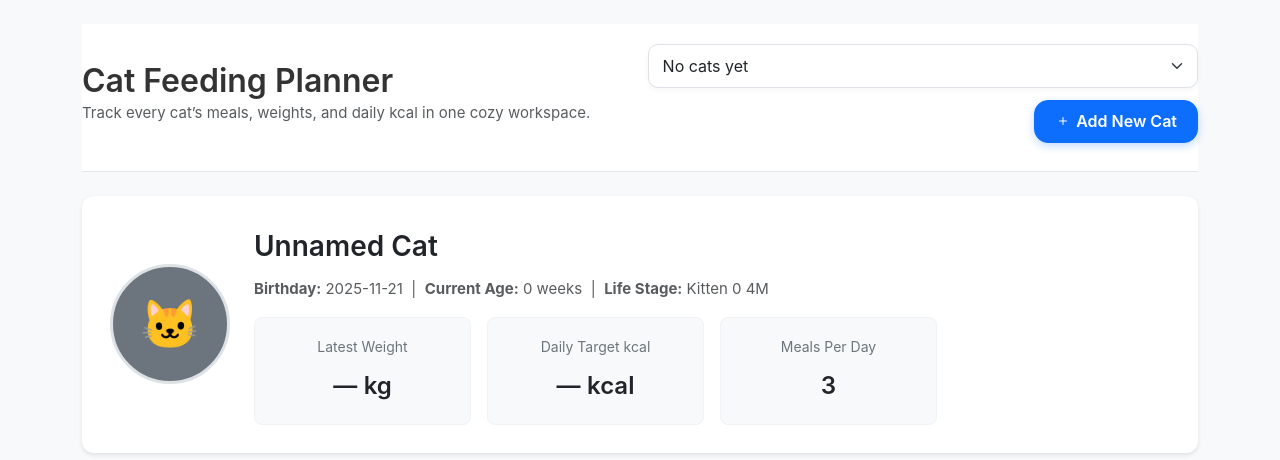
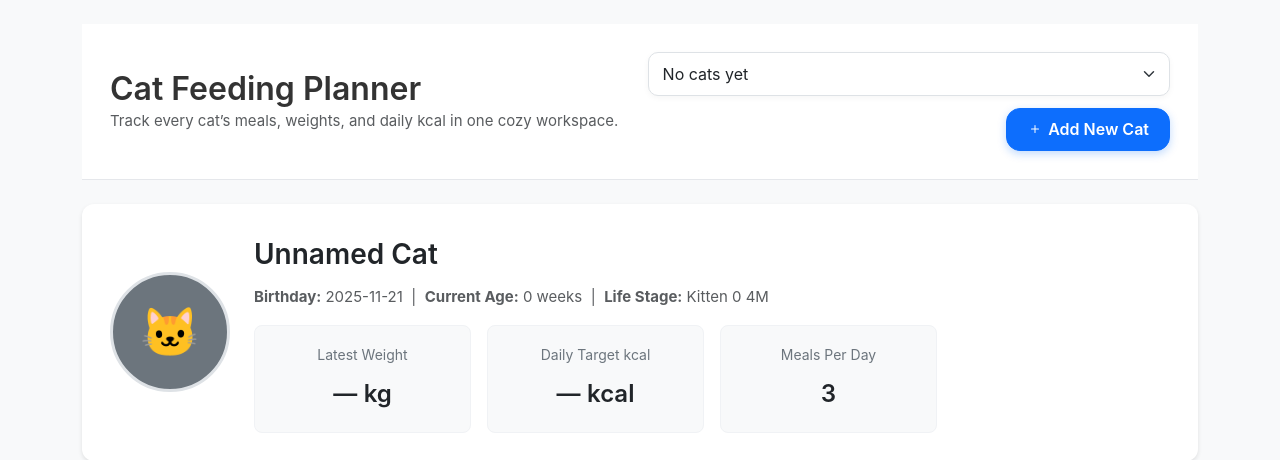
Before and after one commit to kxxxx-hi/babbu-feeder, a Flask app: page / in a window 1280 px wide. Shown: the top 460 px of the page. Run offline with Flask 3, Linux system fonts and the light colour scheme; some libraries are stand-ins or nearby versions.

Commit message:
Fix header padding and Weight Log tab display issues
- Fix header section padding to match other sections (1.75rem on all sides)
- Fix Weight Log tab padding issue - ensure content is visible after adding new weight
- Add CSS rule to prevent double padding on tab panes

```diff
--- a/templates/index.html
+++ b/templates/index.html
@@ -18,7 +18,7 @@
     .header-section {
       background: white;
       border-bottom: 1px solid #e5e7eb;
-      padding: 1.25rem 0 1.75rem;
+      padding: 1.75rem;
       margin-bottom: 1.5rem;
     }
     .header-section h2 {
@@ -107,6 +107,9 @@
       border: 1px solid #e5e7eb;
       padding: 1.75rem;
       box-shadow: 0 4px 16px rgba(15,23,42,0.04);
+    }
+    .tab-content.section-card .tab-pane {
+      padding: 0;
     }
     @media (max-width: 768px) {
       .header-actions {
```
